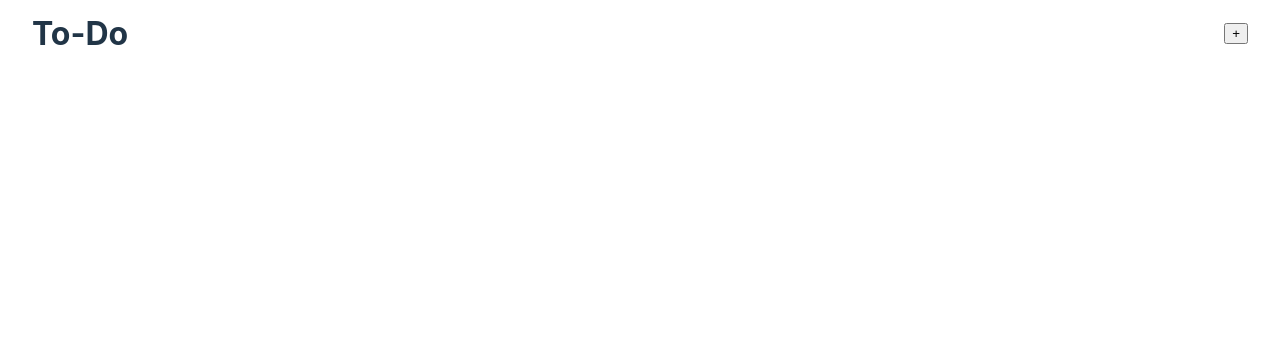
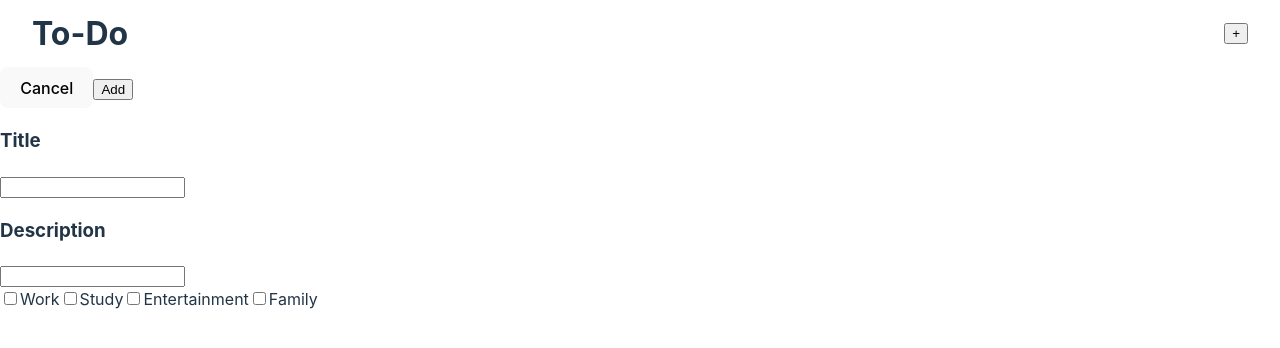
Before and after one commit to emwong101/to-do-list-app, a React (Vite) app in the folder client/: page /update/1 in a window 1280 px wide. Before the commit this address had no page. Shown: the top 348 px of the page. Built offline with nearby package versions, Linux system fonts and the light colour scheme; no server answers.

Commit message:
added individual fetch endpoint for updating and validation for checkboxes

```diff
--- a/client/src/App.jsx
+++ b/client/src/App.jsx
@@ -3,6 +3,7 @@ import "./App.css";
 import CreateList from "./components/createList/CreateList";
 import DisplayList from "./components/displayList/DisplayList";
 import TopNav from "./components/topNav/TopNav";
+import UpdateList from "./components/updateList/UpdateList";
 
 function App() {
   return (
@@ -13,7 +14,9 @@ function App() {
           <Routes>
             <Route path="/" element={<DisplayList />} />
             <Route path="/create" element={<CreateList />} />
+            <Route path="/update/:id" element={<UpdateList />} />
           </Routes>
+          {/* <FormTemplate /> */}
         </div>
       </BrowserRouter>
     </>
--- a/client/src/components/createList/CreateList.jsx
+++ b/client/src/components/createList/CreateList.jsx
@@ -2,6 +2,7 @@ import React, { useState } from "react";
 import { useNavigate } from "react-router-dom";
 import axios from "axios";
 import "./CreateList.scss";
+import FormTemplate from "../form/FormTemplate";
 
 function CreateList() {
   const navigate = useNavigate();
@@ -19,7 +20,6 @@ function CreateList() {
       description: e.target.description.value,
       categories: data,
     };
-    console.log(newItem);
 
     axios
       .post("http://localhost:8080/lists", newItem)
@@ -33,58 +33,11 @@ function CreateList() {
 
   return (
     <div>
-      <form className="form__container" onSubmit={handleSubmit}>
-        <label htmlFor="title">Title</label>
-        <input type="text" name="title"></input>
-        <label htmlFor="description">Description</label>
-        <input type="text" name="description"></input>
-        <div className="category__div">
-          <label htmlFor="">
-            <input
-              type="checkbox"
-              name="categories"
-              value="work"
-              onClick={handleClick}
-            />
-            <span>work</span>
-          </label>
-        </div>
-        <div className="category__div">
-          <label htmlFor="">
-            <input
-              type="checkbox"
-              name="categories"
-              value="study"
-              onClick={handleClick}
-            />
-            <span>study</span>
-          </label>
-        </div>
-        <div className="category__div">
-          <label htmlFor="">
-            <input
-              type="checkbox"
-              name="categories"
-              value="entertainment"
-              onClick={handleClick}
-            />
-            <span>entertainment</span>
-          </label>
-        </div>
-        <div className="category__div">
-          <label htmlFor="">
-            <input
-              type="checkbox"
-              name="categories"
-              value="family"
-              onClick={handleClick}
-            />
-            <span>family</span>
-          </label>
-        </div>
-
-        <input type="submit" value="Submit"></input>
-      </form>
+      <FormTemplate
+        handleSubmit={handleSubmit}
+        data={data}
+        handleClick={handleClick}
+      />
     </div>
   );
 }
--- /dev/null
+++ b/client/src/components/form/FormTemplate.jsx
@@ -0,0 +1,115 @@
+import React, { useState } from "react";
+
+function FormTemplate({ handleSubmit, data, handleClick }) {
+  return (
+    <form onSubmit={handleSubmit}>
+      <div className="form__top">
+        <button className="form__cancel">Cancel</button>
+        <input type="submit" className="form__add" value="Add" />
+      </div>
+      <div className="form__inputs">
+        <h3 className="form__title">Title</h3>
+        <input
+          type="text"
+          name="title"
+          className="form__title--input"
+          defaultValue={data ? data.title : ""}
+        />
+        <h3 className="form__description">Description</h3>
+        <input
+          type="text"
+          className="form__description--input"
+          name="description"
+          defaultValue={data ? data.description : ""}
+        />
+      </div>
+      <div className="form__tags">
+        {data ? (
+          <>
+            <input
+              type="checkbox"
+              className="form__tag"
+              value="work"
+              name="work"
+              onClick={handleClick}
+              defaultChecked={data.categories.some((item) => item === "work")}
+            />
+            <span className="form__category--label">Work</span>
+
+            <input
+              type="checkbox"
+              className="form__tag"
+              value="study"
+              name="study"
+              onClick={handleClick}
+              defaultChecked={data.categories.some((item) => item === "study")}
+            />
+            <span className="form__category--label">Study</span>
+
+            <input
+              type="checkbox"
+              className="form__tag"
+              value="entertainment"
+              name="entertainment"
+              onClick={handleClick}
+              defaultChecked={data.categories.some(
+                (item) => item === "entertainment"
+              )}
+            />
+            <span className="form__category--label">Entertainment</span>
+
+            <input
+              type="checkbox"
+              className="form__tag"
+              value="family"
+              name="family"
+              onClick={handleClick}
+              defaultChecked={data.categories.some((item) => item === "family")}
+            />
+            <span className="form__category--label">Family</span>
+          </>
+        ) : (
+          <>
+            <input
+              type="checkbox"
+              className="form__tag"
+              value="work"
+              name="work"
+              onClick={handleClick}
+            />
+            <span className="form__category--label">Work</span>
+
+            <input
+              type="checkbox"
+              className="form__tag"
+              value="study"
+              name="study"
+              onClick={handleClick}
+            />
+            <span className="form__category--label">Study</span>
+
+            <input
+              type="checkbox"
+              className="form__tag"
+              value="entertainment"
+              name="entertainment"
+              onClick={handleClick}
+            />
+            <span className="form__category--label">Entertainment</span>
+
+            <input
+              type="checkbox"
+              className="form__tag"
+              value="family"
+              name="family"
+              onClick={handleClick}
+            />
+            <span className="form__category--label">Family</span>
+          </>
+        )}
+      </div>
+    </form>
+  );
+}
+
+export default FormTemplate;
--- a/client/src/components/itemCard/ItemCard.jsx
+++ b/client/src/components/itemCard/ItemCard.jsx
@@ -1,4 +1,5 @@
 import React, { useState } from "react";
+import { Link } from "react-router-dom";
 import "./ItemCard.scss";
 
 function ItemCard({ data, handleDelete, optionMenu, setOptionMenu }) {
@@ -29,9 +30,11 @@ function ItemCard({ data, handleDelete, optionMenu, setOptionMenu }) {
 
             {optionMenu === _id ? (
               <div className="item__dropdown">
-                <button name={_id} className="dropdown__link">
-                  Edit
-                </button>
+                <Link to={`/update/${_id}`}>
+                  <button name={_id} className="dropdown__link">
+                    Edit
+                  </button>
+                </Link>
                 <button
                   onClick={handleDelete}
                   name={_id}
--- a/client/src/components/updateList/UpdateList.jsx
+++ b/client/src/components/updateList/UpdateList.jsx
@@ -1,8 +1,58 @@
-import React from "react";
+import React, { useState, useEffect } from "react";
+import { useParams } from "react-router-dom";
+import axios from "axios";
 import "./UpdateList.scss";
+import FormTemplate from "../form/FormTemplate";
 
 function UpdateList() {
-  return <div>UpdateList</div>;
+  const [data, setData] = useState();
+  const [categories, setCategories] = useState();
+  const params = useParams();
+
+  console.log(params);
+
+  const handleClick = (e) => {
+    data.categories.filter((item) => {
+      return item !== e.target.value;
+    });
+  };
+
+  const handleSubmit = (e) => {
+    e.preventDefault();
+
+    const updatedItem = {
+      title: e.target.title.value,
+      description: e.target.description.value,
+    };
+
+    axios
+      .put(`http://localhost:8080/lists/${params.id}`, updatedItem)
+      .then((res) => {
+        console.log(res.data.message);
+      })
+      .catch((err) => console.log(err));
+  };
+
+  useEffect(() => {
+    axios
+      .get(`http://localhost:8080/lists/${params.id}`)
+      .then((res) => {
+        setData(res.data);
+      })
+      .catch((err) => console.log(err));
+  }, []);
+
+  console.log(data);
+
+  return (
+    <>
+      <FormTemplate
+        data={data}
+        handleSubmit={handleSubmit}
+        handleClick={handleClick}
+      />
+    </>
+  );
 }
 
 export default UpdateList;
```
Also changed, not shown: client/src/components/form/FormTemplate.scss (added), 2 other files (tests, documents, lock files or other folders).
